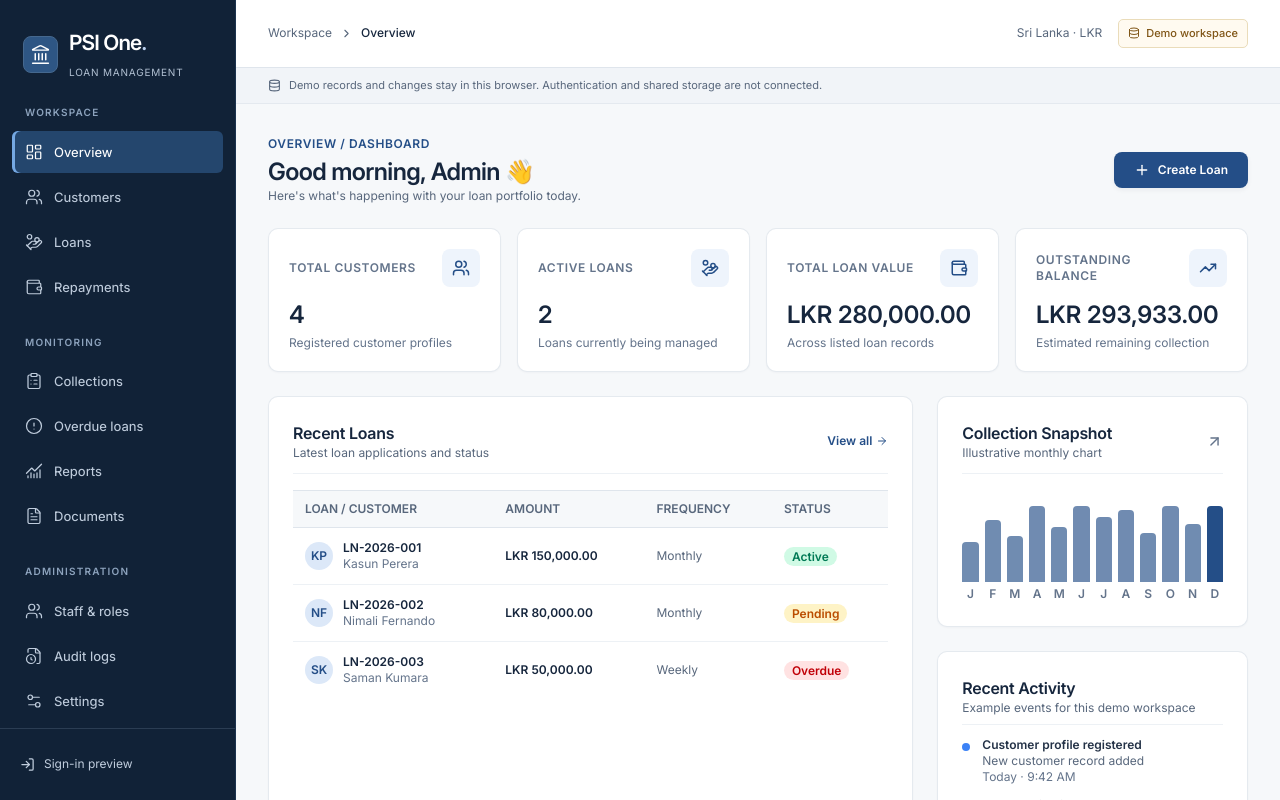
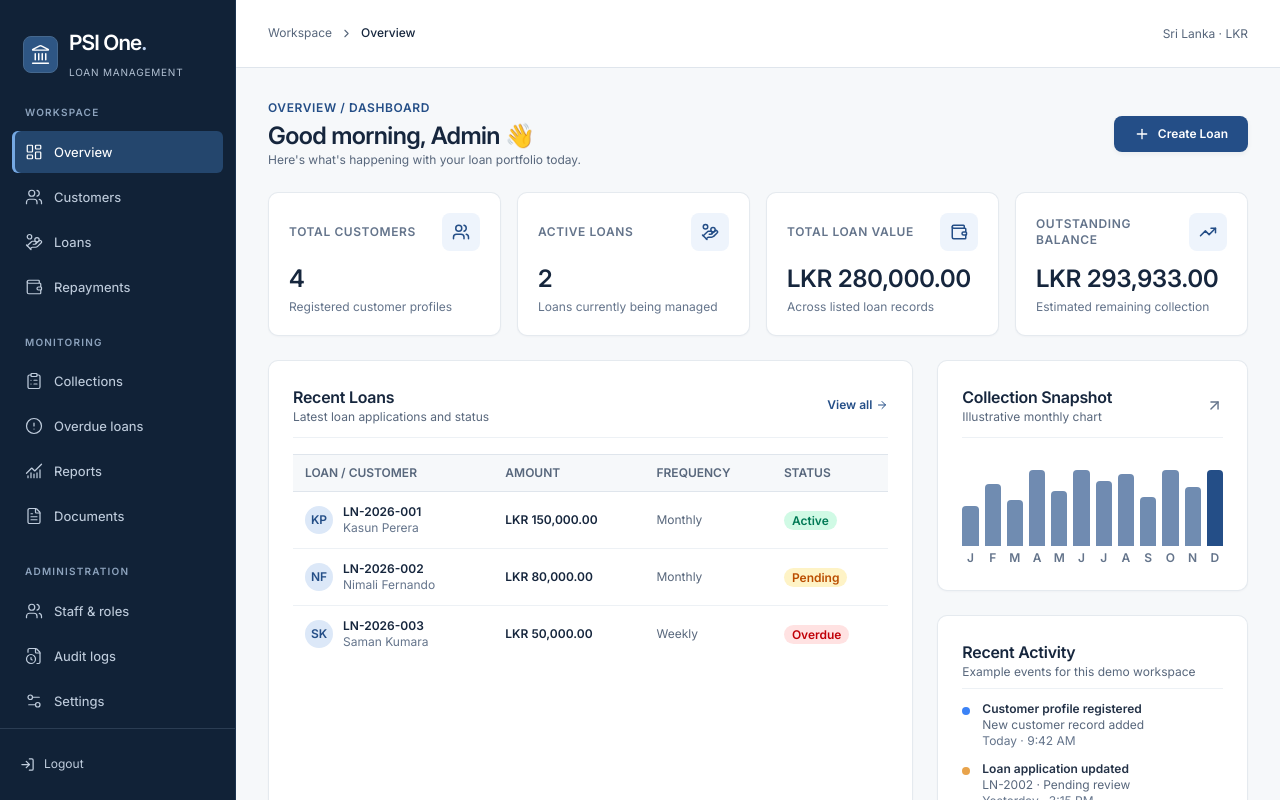
Before and after one commit to Perfect-Solution-International/Loan-management-system, a Next.js app: page / in a window 1280 px wide. Shown: the top 800 px of the page. Built offline with nearby package versions, Linux system fonts and the light colour scheme.

Commit message:
refactor: remove demo components and update sidebar footer link text

```diff
--- a/src/app/(dashboard)/layout.tsx
+++ b/src/app/(dashboard)/layout.tsx
@@ -3,7 +3,7 @@
 import { Suspense, useState } from "react";
 import Link from "next/link";
 import { usePathname, useSearchParams } from "next/navigation";
-import { ChevronRight, Database, Menu } from "lucide-react";
+import { ChevronRight, Menu } from "lucide-react";
 import { DataProvider } from "@/providers/data-provider";
 import Sidebar from "@/components/layout/Sidebar";
 import { LoadingState, Modal } from "@/components/ui";
@@ -96,19 +96,8 @@ function DashboardShell({ children }: { children: React.ReactNode }) {
             <span className="text-xs text-slate-500 hidden lg:block">
               Sri Lanka · LKR
             </span>
-            <span className="demo-tag">
-              <Database size={12} />
-              Demo workspace
-            </span>
           </div>
         </header>
-        <div className="prototype-banner">
-          <Database size={13} />
-          <p>
-            Demo records and changes stay in this browser. Authentication and
-            shared storage are not connected.
-          </p>
-        </div>
         <main id="main-content" tabIndex={-1} className="min-w-0 outline-none">
           {children}
         </main>
--- a/src/components/layout/Sidebar.tsx
+++ b/src/components/layout/Sidebar.tsx
@@ -112,7 +112,7 @@ export default function Sidebar({
       <div className="sidebar-footer">
         <Link href="/login" onClick={onNavigate}>
           <LogIn size={15} />
-          Sign-in preview
+          Logout
         </Link>
       </div>
     </aside>
```
